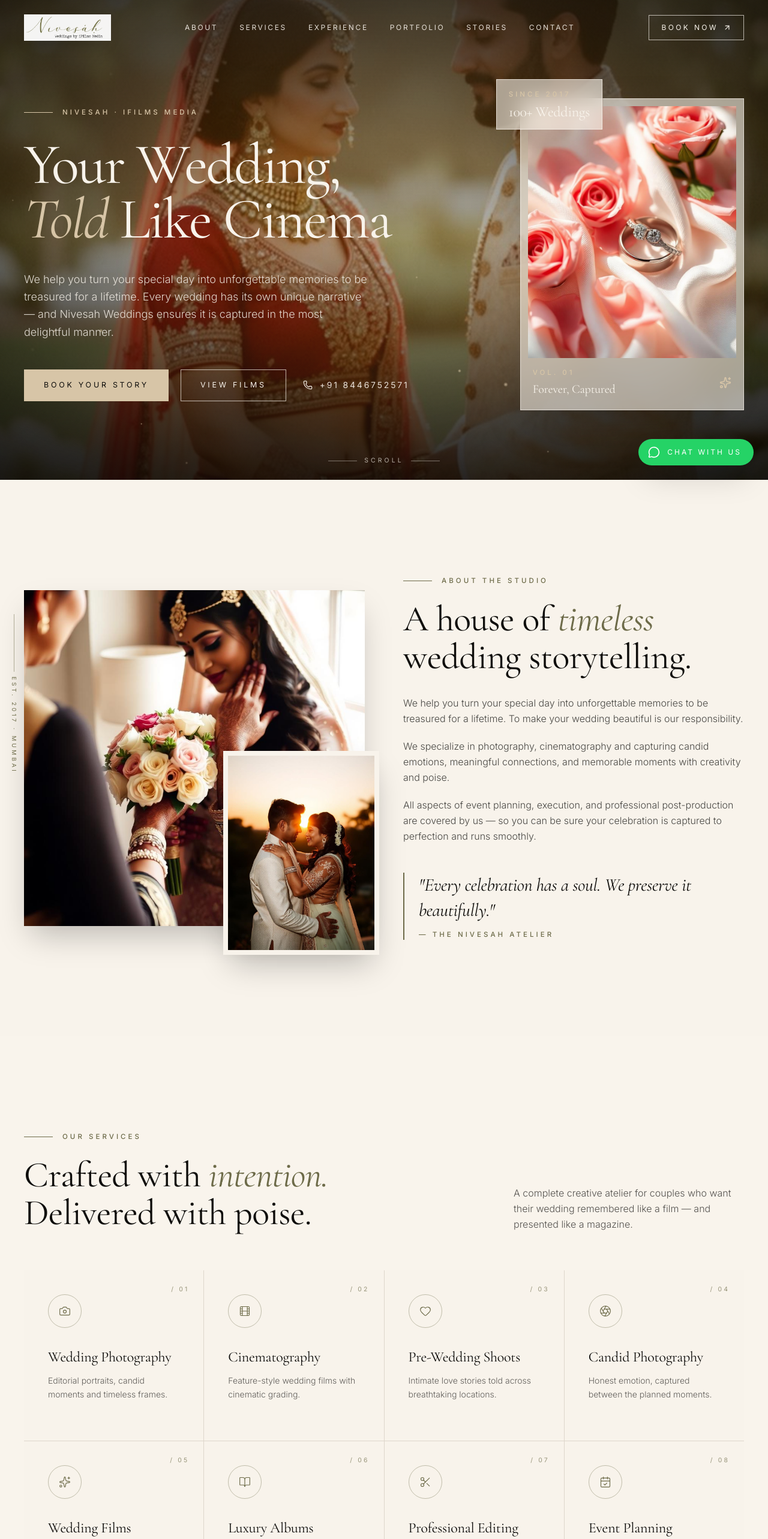
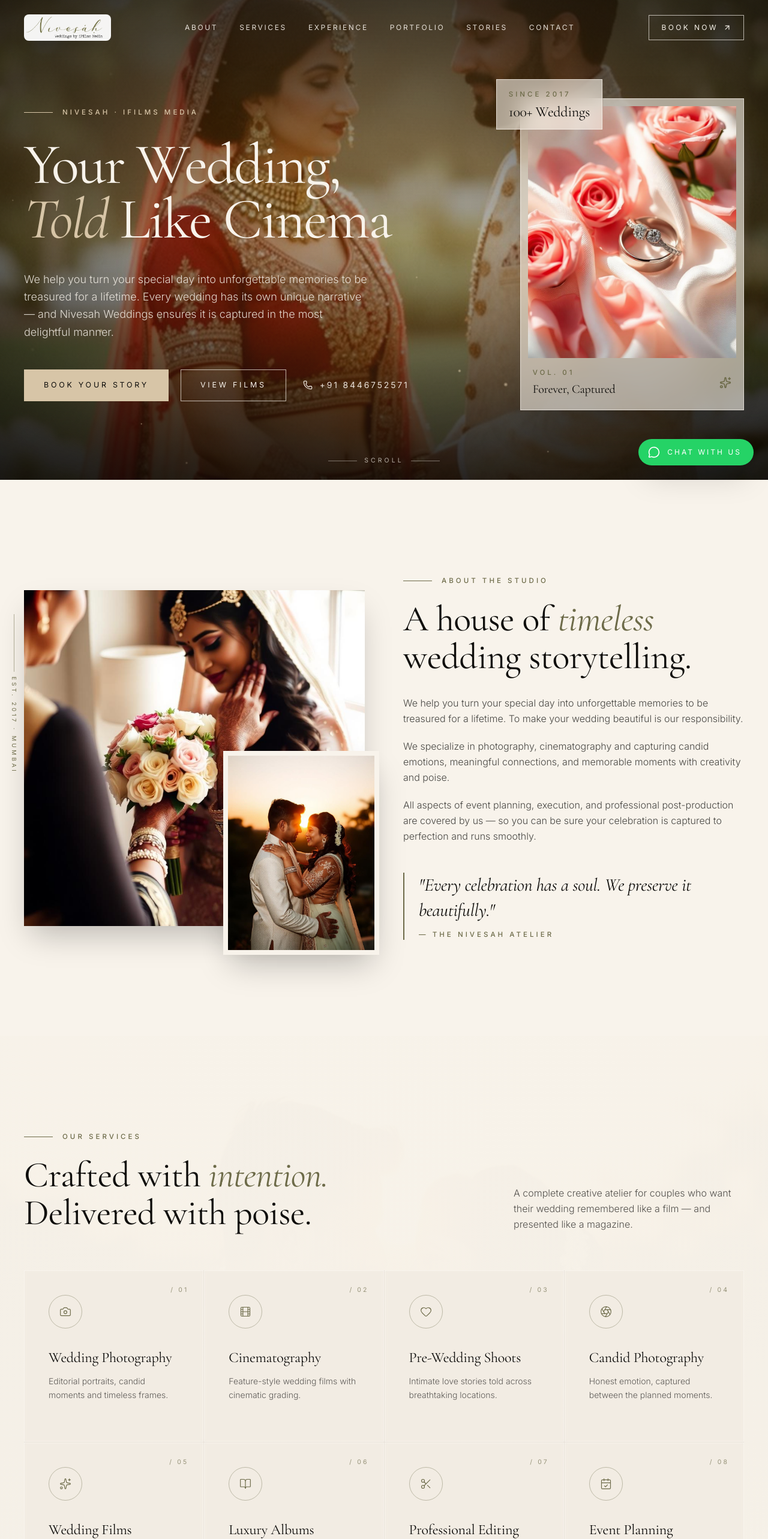
Before and after one commit to tejasprojects2026/Nivesah-weddings, a React (Vite) app: page / in a window 1280 px wide. Shown: the top 2566 px of the page at 60% size. Built offline with nearby package versions, Linux system fonts and the light colour scheme.

Commit message:
Refine landing page visuals

```diff
--- a/index.html
+++ b/index.html
@@ -29,7 +29,7 @@
     <link rel="preconnect" href="https://fonts.gstatic.com" crossorigin />
     <link
       rel="stylesheet"
-      href="https://fonts.googleapis.com/css2?family=Cormorant+Garamond:ital,wght@0,300;0,400;0,500;0,600;1,400&family=Inter:wght@300;400;500;600&display=swap"
+      href="https://fonts.googleapis.com/css2?family=Cormorant+Garamond:ital,wght@0,300;0,400;0,500;0,600;1,400&family=Inter:wght@300;400;500;600&family=Prata&display=swap"
     />
   </head>
   <body>
--- a/src/App.tsx
+++ b/src/App.tsx
@@ -126,7 +126,7 @@ function Nav() {
           <img
             src={nivesahLogo}
             alt="Nivesah Weddings by iFilms Media"
-            className={`h-11 w-[125px] sm:w-[135px] lg:w-[145px] object-contain object-left rounded-sm bg-white/95 p-1 transition-all duration-500 ${
+            className={`h-11 w-[125px] sm:w-[135px] lg:w-[145px] object-contain object-left rounded-xl bg-white/95 p-1 transition-all duration-500 ${
               scrolled ? "shadow-sm" : "shadow-[0_10px_30px_-18px_rgba(0,0,0,0.85)]"
             }`}
           />
@@ -232,7 +232,7 @@ function Hero() {
           </div>
 
           <div className="lg:col-span-4 relative hidden lg:block">
-            <div className="glass rounded-sm p-3 animate-float">
+            <div className="glass rounded-sm bg-ivory/88 border border-white/60 p-3 animate-float">
               <img
                 src={rings}
                 alt="Wedding rings with roses"
@@ -240,16 +240,16 @@ function Hero() {
                 width={800}
                 height={1024}
               />
-              <div className="px-2 pt-4 pb-2 flex items-center justify-between text-ivory">
+              <div className="px-2 pt-4 pb-2 flex items-center justify-between text-ink">
                 <div>
-                  <p className="eyebrow text-champagne">Vol. 01</p>
+                  <p className="eyebrow text-olive">Vol. 01</p>
                   <p className="font-display text-xl mt-1">Forever, Captured</p>
                 </div>
-                <Sparkles className="size-5 text-champagne" />
+                <Sparkles className="size-5 text-olive" />
               </div>
             </div>
-            <div className="absolute -top-8 -left-10 glass rounded-sm px-5 py-4 text-ivory hidden xl:block">
-              <p className="eyebrow text-champagne">Since 2017</p>
+            <div className="absolute -top-8 -left-10 glass rounded-sm bg-ivory/88 border border-white/60 px-5 py-4 text-ink hidden xl:block">
+              <p className="eyebrow text-olive">Since 2017</p>
               <p className="font-display text-2xl leading-none mt-2">100+ Weddings</p>
             </div>
           </div>
@@ -348,11 +348,20 @@ function Services() {
     <section
       id="services"
       ref={ref}
-      className="relative py-28 lg:py-40 bg-[oklch(0.97_0.012_80)]"
+      className="relative overflow-hidden py-28 lg:py-40 bg-[oklch(0.97_0.012_80)]"
     >
+      <div className="absolute inset-0">
+        <img
+          src={about2}
+          alt=""
+          aria-hidden="true"
+          className="h-full w-full object-cover opacity-[0.12] scale-105"
+        />
+        <div className="absolute inset-0 bg-[linear-gradient(180deg,rgba(247,242,233,0.9),rgba(247,242,233,0.95))]" />
+      </div>
       <div className="max-w-[1400px] mx-auto px-6 lg:px-10">
         <div
-          className="flex flex-col md:flex-row md:items-end md:justify-between gap-8 mb-16"
+          className="relative flex flex-col md:flex-row md:items-end md:justify-between gap-8 mb-16"
           data-reveal
         >
           <div>
@@ -372,11 +381,11 @@ function Services() {
           </p>
         </div>
 
-        <div className="grid sm:grid-cols-2 lg:grid-cols-4 gap-px bg-border" data-reveal>
+        <div className="relative grid sm:grid-cols-2 lg:grid-cols-4 gap-px bg-border/60" data-reveal>
           {SERVICES.map(({ icon: Icon, title, desc }, i) => (
             <article
               key={title}
-              className="group relative bg-ivory p-8 lg:p-10 transition-all duration-500 hover:bg-card"
+              className="group relative border border-white/35 bg-ivory/72 p-8 lg:p-10 backdrop-blur-[2px] transition-all duration-500 hover:bg-ivory/88"
             >
               <span className="absolute top-6 right-6 text-[0.65rem] tracking-[0.3em] text-olive/70">
                 / {String(i + 1).padStart(2, "0")}
@@ -467,7 +476,7 @@ const TRUST = [
 function Trust() {
   const ref = useReveal();
   return (
-    <section ref={ref} className="py-24 bg-ivory border-y border-border">
+    <section ref={ref} className="-mt-8 lg:-mt-12 py-24 bg-ivory border-y border-border">
       <div className="max-w-[1400px] mx-auto px-6 lg:px-10">
         <div
           className="grid grid-cols-2 md:grid-cols-3 lg:grid-cols-6 divide-x divide-border"
@@ -475,7 +484,12 @@ function Trust() {
         >
           {TRUST.map(([k, v]) => (
             <div key={v} className="px-6 py-4 text-center">
-              <div className="font-display text-4xl md:text-5xl text-olive">{k}</div>
+              <div
+                className="text-4xl md:text-5xl text-olive leading-none"
+                style={{ fontFamily: '"Prata", serif' }}
+              >
+                {k}
+              </div>
               <p className="mt-2 text-[0.7rem] tracking-[0.28em] uppercase text-foreground/60">
                 {v}
               </p>
@@ -745,6 +759,8 @@ function Field({
           name={name}
           type={type}
           className={cls}
+          autoComplete={type === "date" ? "off" : undefined}
+          defaultValue={type === "date" ? "" : undefined}
           required={name === "name" || name === "phone"}
         />
       )}
```
